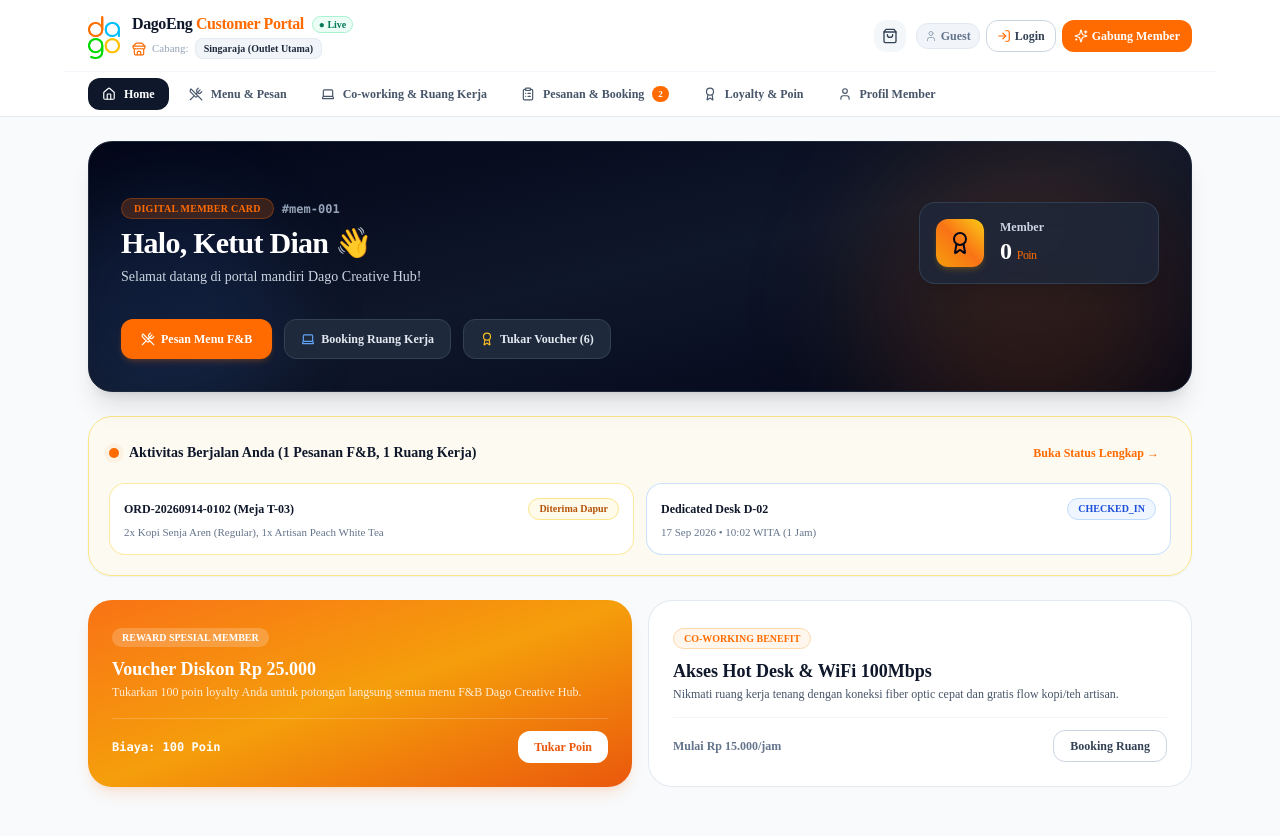
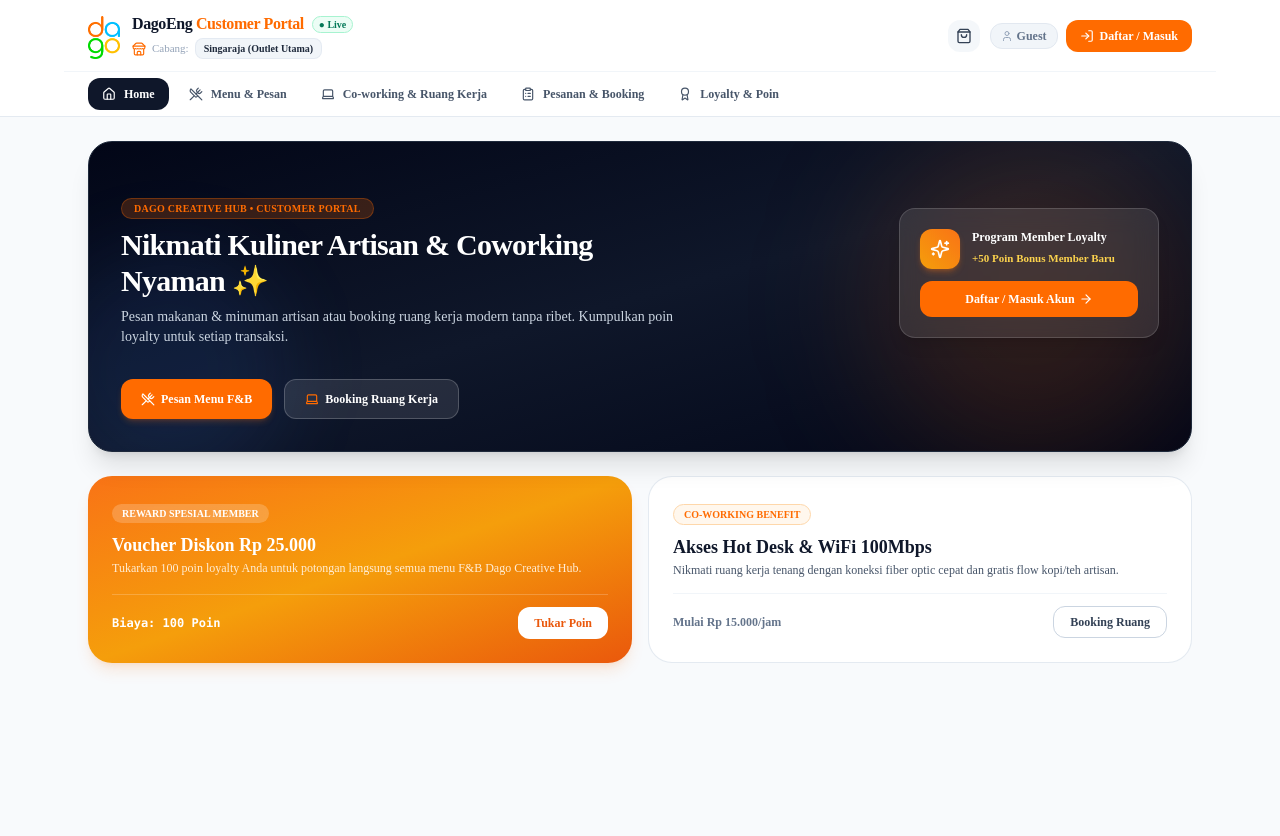
Before and after one commit to Shandi-Aditya/DagoEng-FnB-Management, a Next.js app: page /customer in a window 1280 px wide. Shown: the top 836 px of the page. After the commit the page ends 800 px from the top, so only its background shows below. Built offline with nearby package versions, Linux system fonts and the light colour scheme.

Commit message:
fix(customer-portal): simplify guest header to single Daftar/Masuk button, hide profile tab for guests, and fix instant tab param sync

```diff
--- a/src/app/(mobile)/customer/page.tsx
+++ b/src/app/(mobile)/customer/page.tsx
@@ -1,8 +1,9 @@
 "use client";
 
-import React, { useState, useMemo, useEffect } from "react";
+import React, { useState, useMemo, useEffect, Suspense } from "react";
 import Image from "next/image";
 import Link from "next/link";
+import { useSearchParams } from "next/navigation";
 import { formatCurrencyIDR } from "@/lib/utils";
 import { useAuth } from "@/contexts/AuthContext";
 import { useOutlet } from "@/contexts/OutletContext";
@@ -73,7 +74,14 @@
   notes?: string;
 }
 
-export default function CustomerPortalPage() {
+function CustomerPortalContent() {
+  const searchParams = useSearchParams();
+  const urlTab = searchParams.get("tab")?.toUpperCase() as CustomerTab | null;
+  const initialTab: CustomerTab =
+    urlTab && ["HOME", "MENU", "COWORKING", "ORDERS", "LOYALTY", "PROFILE"].includes(urlTab)
+      ? urlTab
+      : "HOME";
+
   const { user, login, loginCustomer, logout } = useAuth();
   const { activeOutlet, activeOutletId, outlets, setOutlet } = useOutlet();
   const { filteredProducts } = useProducts();
@@ -84,8 +92,8 @@
   const { spaces, bookings, bookSpace, confirmBookingPayment, cancelBooking } = useCoworking();
   const { settings } = useSettings();
 
-  // Active Tab
-  const [activeTab, setActiveTab] = useState<CustomerTab>("HOME");
+  // Active Tab initialized directly from URL searchParams
+  const [activeTab, setActiveTab] = useState<CustomerTab>(initialTab);
 
   // Order Cancellation State
   const [cancellingOrderId, setCancellingOrderId] = useState<string | null>(null);
@@ -123,20 +131,19 @@
   const [authModalMode, setAuthModalMode] = useState<"LOGIN" | "REGISTER">("REGISTER");
   const [pendingActionAfterAuth, setPendingActionAfterAuth] = useState<"CHECKOUT_FNB" | "BOOKING_COWORK" | null>(null);
 
-  // Sync tab from URL parameters on mount
+  // React to URL search param changes
   useEffect(() => {
-    if (typeof window !== "undefined") {
-      const searchParams = new URLSearchParams(window.location.search);
-      const tabParam = searchParams.get("tab")?.toUpperCase();
-      if (tabParam && ["HOME", "MENU", "COWORKING", "ORDERS", "LOYALTY", "PROFILE"].includes(tabParam)) {
-        setActiveTab(tabParam as CustomerTab);
-      }
-      const outletParam = searchParams.get("outlet");
-      if (outletParam) {
-        setOutlet(outletParam);
-      }
-    }
-  }, [setOutlet]);
+    if (urlTab && ["HOME", "MENU", "COWORKING", "ORDERS", "LOYALTY", "PROFILE"].includes(urlTab)) {
+      setActiveTab(urlTab);
+    }
+  }, [urlTab]);
+
+  const urlOutlet = searchParams.get("outlet");
+  useEffect(() => {
+    if (urlOutlet) {
+      setOutlet(urlOutlet);
+    }
+  }, [urlOutlet, setOutlet]);
 
   // Switch Tab with micro-smooth state
   const handleTabChange = (tab: CustomerTab) => {
@@ -173,16 +180,15 @@
     }
   }, [currentMember, activeOutletId, setOutlet]);
 
-  // Customer Orders (Filtered strictly to current customer name / member)
+  // Customer Orders (Filtered strictly to logged in customer, empty if Guest)
   const customerOrders = useMemo(() => {
-    const custName = currentMember?.name || user?.name || "Ketut Dian";
+    if (!isCustomerLoggedIn) return [];
+    const custName = currentMember?.name || user?.name;
+    if (!custName) return [];
     return orders.filter(
-      (o) =>
-        o.customerName.toLowerCase() === custName.toLowerCase() ||
-        o.customerName.toLowerCase().includes("ketut") ||
-        o.customerName.toLowerCase().includes("pelanggan")
+      (o) => o.customerName.toLowerCase() === custName.toLowerCase()
     );
-  }, [orders, currentMember, user]);
+  }, [orders, currentMember, user, isCustomerLoggedIn]);
 
   // Active (Ongoing) Customer Orders
   const activeOrders = useMemo(() => {
@@ -198,16 +204,15 @@
     );
   }, [customerOrders]);
 
-  // Customer Coworking Bookings
+  // Customer Coworking Bookings (Filtered strictly to logged in customer, empty if Guest)
   const customerBookings = useMemo(() => {
-    const custName = currentMember?.name || user?.name || "Ketut Dian";
+    if (!isCustomerLoggedIn) return [];
+    const custName = currentMember?.name || user?.name;
+    if (!custName) return [];
     return bookings.filter(
-      (b) =>
-        b.guestName.toLowerCase().includes(custName.toLowerCase()) ||
-        b.guestName.toLowerCase().includes("ketut") ||
-        b.guestName.toLowerCase().includes("sarah")
+      (b) => b.guestName.toLowerCase().includes(custName.toLowerCase())
     );
-  }, [bookings, currentMember, user]);
+  }, [bookings, currentMember, user, isCustomerLoggedIn]);
 
   // Menu Categories
   const menuCategories = useMemo(() => {
@@ -801,23 +806,17 @@
               )}
             </button>
 
-            {/* Guest vs Logged-In Customer Access (Requirement 4) */}
+            {/* Guest vs Logged-In Customer Access */}
             {!isCustomerLoggedIn ? (
-              <div className="flex items-center space-x-1.5">
-                <span className="hidden sm:inline-flex items-center space-x-1 text-xs font-bold text-slate-500 bg-slate-100 px-2 py-1 rounded-xl border border-slate-200">
+              <div className="flex items-center space-x-2">
+                <span className="hidden sm:inline-flex items-center space-x-1 text-xs font-bold text-slate-500 bg-slate-100 px-2.5 py-1 rounded-xl border border-slate-200">
                   <User className="w-3 h-3 text-slate-400" />
                   <span>Guest</span>
                 </span>
                 <Link href={`/login?returnTo=${encodeURIComponent(`/customer?tab=${activeTab}`)}&mode=customer`}>
-                  <Button variant="outline" size="sm" className="text-xs h-8 px-2.5 font-bold text-slate-700 hover:text-slate-900 border-slate-300 rounded-xl">
-                    <LogIn className="w-3.5 h-3.5 sm:mr-1 text-brand-orange" />
-                    <span>Login</span>
-                  </Button>
-                </Link>
-                <Link href={`/login?returnTo=${encodeURIComponent(`/customer?tab=${activeTab}`)}&mode=register`}>
-                  <Button size="sm" className="text-xs h-8 px-3 font-bold bg-brand-orange hover:bg-orange-600 text-white rounded-xl shadow-xs">
-                    <Sparkles className="w-3.5 h-3.5 sm:mr-1" />
-                    <span>Gabung Member</span>
+                  <Button size="sm" className="text-xs h-8 px-3.5 font-bold bg-brand-orange hover:bg-orange-600 text-white rounded-xl shadow-xs transition-all hover:scale-105 active:scale-95">
+                    <LogIn className="w-3.5 h-3.5 mr-1.5" />
+                    <span>Daftar / Masuk</span>
                   </Button>
                 </Link>
               </div>
@@ -845,7 +844,7 @@
           </div>
         </div>
 
-        {/* 2. Top Desktop Tab Navigation (Home -> Menu -> Co-working -> Pesanan -> Loyalty -> Profile) */}
+        {/* 2. Top Desktop Tab Navigation */}
         <div className="max-w-6xl mx-auto px-4 sm:px-6 flex space-x-1.5 border-t border-slate-100 overflow-x-auto scrollbar-none py-1.5">
           {[
             { key: "HOME", label: "Home", icon: <Home className="w-3.5 h-3.5" /> },
@@ -858,7 +857,7 @@
               badge: activeOrders.length + customerBookings.length > 0 ? activeOrders.length + customerBookings.length : undefined,
             },
             { key: "LOYALTY", label: "Loyalty & Poin", icon: <Award className="w-3.5 h-3.5" /> },
-            { key: "PROFILE", label: "Profil Member", icon: <User className="w-3.5 h-3.5" /> },
+            ...(isCustomerLoggedIn ? [{ key: "PROFILE", label: "Profil Member", icon: <User className="w-3.5 h-3.5" /> }] : []),
           ].map((t) => (
             <button
               key={t.key}
@@ -902,9 +901,70 @@
             {activeTab === "HOME" && (
               <div className="space-y-6 animate-in fade-in slide-in-from-bottom-2 duration-300">
 
-                {/* Greeting & Loyalty Summary Banner */}
+                {/* Greeting & Summary Banner (Guest vs Logged In Member) */}
+                {!isCustomerLoggedIn ? (
                   <div className="bg-gradient-to-br from-slate-950 via-slate-900 to-slate-950 text-white rounded-3xl p-6 sm:p-8 shadow-xl border border-slate-800 space-y-6 relative overflow-hidden">
-
+                    <div className="absolute top-0 right-0 w-80 h-80 bg-brand-orange/15 rounded-full blur-3xl pointer-events-none" />
+                    <div className="absolute -bottom-10 -left-10 w-60 h-60 bg-blue-500/10 rounded-full blur-2xl pointer-events-none" />
+
+                    <div className="flex flex-col lg:flex-row lg:items-center justify-between gap-6 relative z-10">
+                      <div className="space-y-2 max-w-xl">
+                        <div className="flex items-center space-x-2">
+                          <span className="px-3 py-0.5 rounded-full bg-brand-orange/20 text-brand-orange text-[10px] font-bold tracking-wide uppercase border border-brand-orange/30">
+                            Dago Creative Hub • Customer Portal
+                          </span>
+                        </div>
+                        <h2 className="text-xl sm:text-2xl lg:text-3xl font-black tracking-tight text-white">
+                          Nikmati Kuliner Artisan & Coworking Nyaman ✨
+                        </h2>
+                        <p className="text-xs sm:text-sm text-slate-300 leading-relaxed">
+                          Pesan makanan & minuman artisan atau booking ruang kerja modern tanpa ribet. Kumpulkan poin loyalty untuk setiap transaksi.
+                        </p>
+                      </div>
+
+                      {/* Guest CTA Card */}
+                      <div className="bg-white/10 backdrop-blur-md border border-white/15 p-4 sm:p-5 rounded-2xl flex flex-col justify-between space-y-3 min-w-[260px] shadow-lg">
+                        <div className="flex items-center space-x-3">
+                          <div className="w-10 h-10 rounded-xl bg-gradient-to-tr from-amber-500 to-orange-500 text-white flex items-center justify-center font-bold shadow-md shadow-orange-500/30">
+                            <Sparkles className="w-5 h-5" />
+                          </div>
+                          <div>
+                            <span className="text-xs font-black text-white block">Program Member Loyalty</span>
+                            <span className="text-[11px] text-amber-300 font-semibold">+50 Poin Bonus Member Baru</span>
+                          </div>
+                        </div>
+                        <Link href={`/login?returnTo=${encodeURIComponent(`/customer?tab=${activeTab}`)}&mode=customer`}>
+                          <Button className="w-full h-9 bg-brand-orange hover:bg-orange-600 text-white text-xs font-bold rounded-xl shadow-xs transition-all hover:scale-105 active:scale-95">
+                            <span>Daftar / Masuk Akun</span>
+                            <ArrowRight className="w-3.5 h-3.5 ml-1" />
+                          </Button>
+                        </Link>
+                      </div>
+                    </div>
+
+                    {/* Quick Action Shortcuts */}
+                    <div className="pt-2 flex flex-wrap gap-3 relative z-10">
+                      <Button
+                        onClick={() => handleTabChange("MENU")}
+                        size="sm"
+                        className="font-bold bg-brand-orange text-white hover:bg-orange-600 text-xs h-10 px-5 rounded-xl shadow-md shadow-orange-500/20 hover:-translate-y-0.5 transition-all"
+                      >
+                        <UtensilsCrossed className="w-3.5 h-3.5 mr-1.5" />
+                        <span>Pesan Menu F&B</span>
+                      </Button>
+                      <Button
+                        onClick={() => handleTabChange("COWORKING")}
+                        size="sm"
+                        variant="outline"
+                        className="font-bold bg-white/10 border-white/20 text-white hover:bg-white/20 text-xs h-10 px-5 rounded-xl hover:-translate-y-0.5 transition-all"
+                      >
+                        <Laptop className="w-3.5 h-3.5 mr-1.5 text-brand-orange" />
+                        <span>Booking Ruang Kerja</span>
+                      </Button>
+                    </div>
+                  </div>
+                ) : (
+                  <div className="bg-gradient-to-br from-slate-950 via-slate-900 to-slate-950 text-white rounded-3xl p-6 sm:p-8 shadow-xl border border-slate-800 space-y-6 relative overflow-hidden">
                     <div className="absolute top-0 right-0 w-80 h-80 bg-brand-orange/15 rounded-full blur-3xl pointer-events-none" />
                     <div className="absolute -bottom-10 -left-10 w-60 h-60 bg-blue-500/10 rounded-full blur-2xl pointer-events-none" />
 
@@ -919,7 +979,7 @@
                           </span>
                         </div>
                         <h2 className="text-xl sm:text-2xl lg:text-3xl font-black tracking-tight text-white">
-                        Halo, {currentMember?.name || "Ketut Dian"} 👋
+                          Halo, {currentMember?.name} 👋
                         </h2>
                         <p className="text-xs sm:text-sm text-slate-300">
                           Selamat datang di portal mandiri Dago Creative Hub!
@@ -994,6 +1054,7 @@
                       </Button>
                     </div>
                   </div>
+                )}
 
                 {/* Active Orders & Bookings Tracker */}
                 {(activeOrders.length > 0 || customerBookings.length > 0) && (
@@ -2112,9 +2173,32 @@
             {activeTab === "LOYALTY" && (
               <div className="space-y-6 animate-in fade-in slide-in-from-bottom-2 duration-300">
 
-                {/* Loyalty Card Header */}
+                {/* Loyalty Card Header (Guest vs Member) */}
+                {!isCustomerLoggedIn ? (
+                  <div className="rounded-3xl p-6 sm:p-8 shadow-xl border bg-gradient-to-br from-amber-600 via-orange-600 to-amber-700 text-white space-y-4 relative overflow-hidden">
+                    <div className="flex flex-col sm:flex-row sm:items-center justify-between gap-4 relative z-10">
+                      <div>
+                        <span className="text-[10px] font-black uppercase tracking-wider opacity-90 block">
+                          DagoEng Loyalty Rewards Program
+                        </span>
+                        <h2 className="text-xl sm:text-2xl font-black text-white">
+                          Kumpulkan Poin di Setiap Transaksi ✨
+                        </h2>
+                        <p className="text-xs text-amber-100 max-w-lg mt-1">
+                          Dapatkan 1 poin setiap kelipatan Rp 1.000 transaksi. Tukarkan dengan voucher diskon, promo menu, dan benefit coworking.
+                        </p>
+                      </div>
+
+                      <Link href={`/login?returnTo=${encodeURIComponent(`/customer?tab=LOYALTY`)}&mode=customer`}>
+                        <Button className="bg-white text-orange-700 hover:bg-orange-50 font-bold text-xs h-10 px-5 rounded-xl shadow-md transition-all hover:scale-105 active:scale-95">
+                          <Sparkles className="w-3.5 h-3.5 mr-1.5 text-amber-500" />
+                          <span>Daftar / Masuk Member</span>
+                        </Button>
+                      </Link>
+                    </div>
+                  </div>
+                ) : (
                   <div className={`rounded-3xl p-6 sm:p-8 shadow-xl border space-y-4 relative overflow-hidden ${getTierColor(currentMember?.tier || "Bronze")}`}>
-
                     <div className="flex items-center justify-between relative z-10">
                       <div>
                         <span className="text-[10px] font-black uppercase tracking-wider opacity-90 block">
@@ -2155,6 +2239,7 @@
                       </div>
                     )}
                   </div>
+                )}
 
                 {/* Redeem Vouchers Grid */}
                 <div className="space-y-3.5">
@@ -2580,3 +2665,20 @@
     </div>
   );
 }
+
+export default function CustomerPortalPage() {
+  return (
+    <Suspense
+      fallback={
+        <div className="min-h-screen bg-slate-50 flex items-center justify-center p-6">
+          <div className="flex flex-col items-center space-y-3">
+            <div className="w-8 h-8 border-3 border-brand-orange border-t-transparent rounded-full animate-spin" />
+            <span className="text-xs font-bold text-slate-500">Memuat Customer Portal...</span>
+          </div>
+        </div>
+      }
+    >
+      <CustomerPortalContent />
+    </Suspense>
+  );
+}
```
Lines whose indentation alone changed are shown as unchanged.
